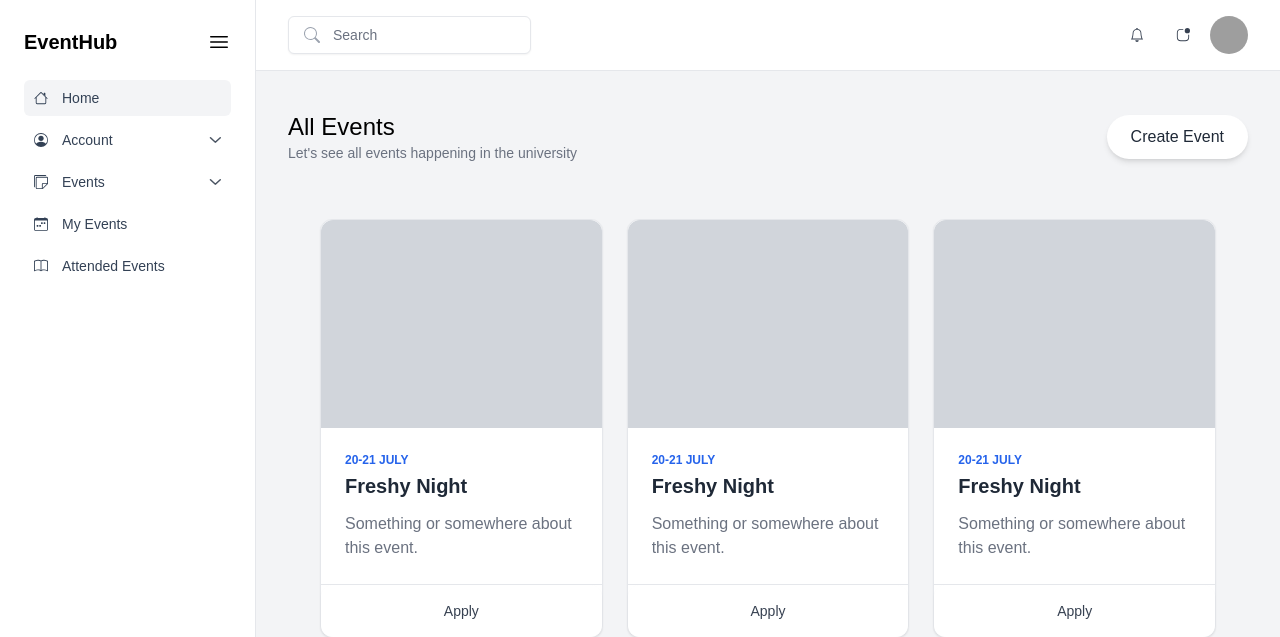
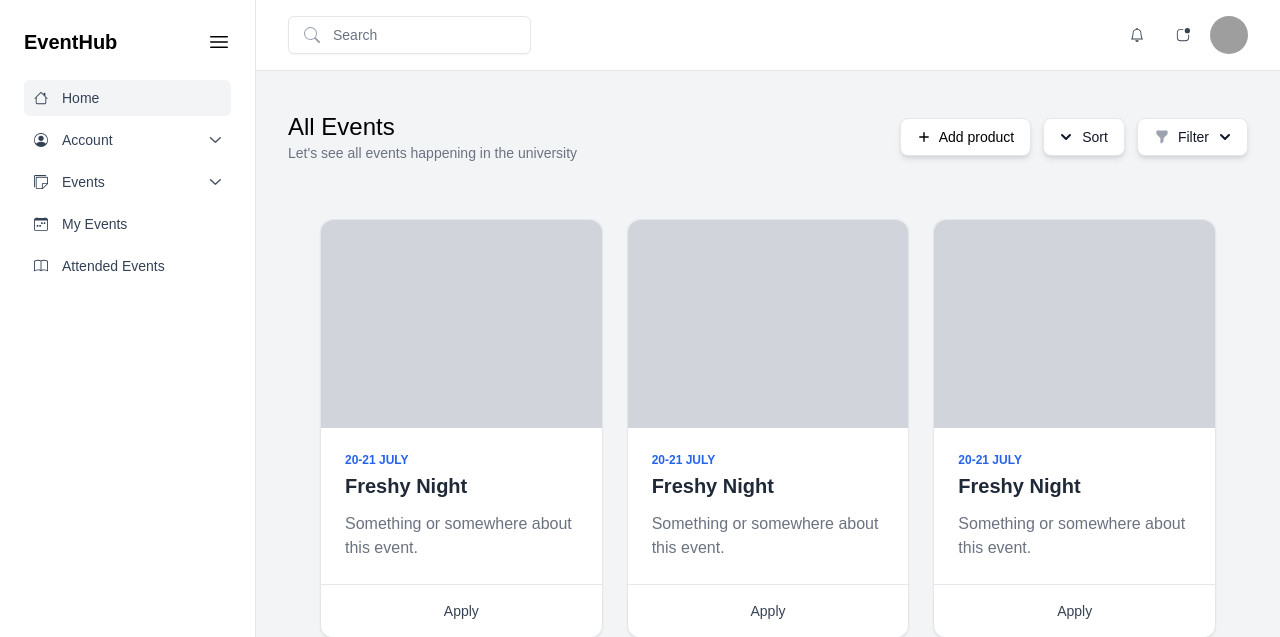
Before and after one commit to Kchanit/EventHub, a Laravel app: page /events in a window 1280 px wide. Shown: the top 637 px of the page. Run offline with Laravel 10, Linux system fonts and the light colour scheme; style sheets or scripts are compiled from the project's sources; grey boxes are pictures that could not be loaded.

Commit message:
add action buttons in events page

```diff
--- a/resources/views/events/index.blade.php
+++ b/resources/views/events/index.blade.php
@@ -12,12 +12,65 @@
                 Let's see all events happening in the university
             </p>
         </div>
-        <a href="{{ route('users.create-event') }}" class="py-2.5 px-6 bg-white text-gray-800 rounded-3xl inline-flex gap-x-2 content-center shadow-md">
-            <!-- <svg class="w-[20px] h-[20px] text-gray-800 " aria-hidden="true" xmlns="http://www.w3.org/2000/svg" fill="none" viewBox="0 0 18 18">
-                    <path stroke="currentColor" stroke-linecap="round" stroke-linejoin="round" stroke-width="2" d="M9 1v16M1 9h16" />
-                </svg> -->
-            Create Event
-        </a>
+
+        <div class="flex flex-col items-stretch justify-end flex-shrink-0 w-full space-y-2 md:w-auto md:flex-row md:space-y-0 md:items-center md:space-x-3">
+            <button type="button">
+                <a href="{{ route('users.create-event') }}" class="flex items-center justify-center px-4 py-2 text-sm font-medium text-black rounded-lg bg-white border border-gray-200 shadow-md md:w-auto focus:outline-none hover:bg-gray-100 hover:text-primary-700 focus:z-10 focus:ring-4 focus:ring-gray-200 dark:focus:ring-gray-700 dark:bg-gray-800 dark:text-gray-400 dark:border-gray-600 dark:hover:text-white dark:hover:bg-gray-700">
+
+                    <svg class="h-3.5 w-3.5 mr-2" fill="currentColor" viewbox="0 0 20 20" xmlns="http://www.w3.org/2000/svg" aria-hidden="true">
+                        <path clip-rule="evenodd" fill-rule="evenodd" d="M10 3a1 1 0 011 1v5h5a1 1 0 110 2h-5v5a1 1 0 11-2 0v-5H4a1 1 0 110-2h5V4a1 1 0 011-1z" />
+                    </svg>
+                    Add product
+                </a>
+            </button>
+            <div class="flex items-center w-full space-x-3 md:w-auto">
+                <button id="actionsDropdownButton" data-dropdown-toggle="actionsDropdown" class="flex items-center justify-center w-full px-4 py-2 text-sm font-medium text-gray-900 shadow-md bg-white border border-gray-200 rounded-lg md:w-auto focus:outline-none hover:bg-gray-100 hover:text-primary-700 focus:z-10 focus:ring-4 focus:ring-gray-200 dark:focus:ring-gray-700 dark:bg-gray-800 dark:text-gray-400 dark:border-gray-600 dark:hover:text-white dark:hover:bg-gray-700" type="button">
+                    <svg class="-ml-1 mr-1.5 w-5 h-5" fill="currentColor" viewbox="0 0 20 20" xmlns="http://www.w3.org/2000/svg" aria-hidden="true">
+                        <path clip-rule="evenodd" fill-rule="evenodd" d="M5.293 7.293a1 1 0 011.414 0L10 10.586l3.293-3.293a1 1 0 111.414 1.414l-4 4a1 1 0 01-1.414 0l-4-4a1 1 0 010-1.414z" />
+                    </svg>
+                    Sort
+                </button>
+                <div id="actionsDropdown" class="z-10 hidden bg-white divide-y divide-gray-100 rounded shadow w-44 dark:bg-gray-700 dark:divide-gray-600">
+                    <ul class="py-1 text-sm text-gray-700 dark:text-gray-200" aria-labelledby="actionsDropdownButton">
+                        <li>
+                            <a href="#" class="block px-4 py-2 hover:bg-gray-100 dark:hover:bg-gray-600 dark:hover:text-white">Date</a>
+                        </li>
+                    </ul>
+                    <div class="py-1">
+                        <a href="#" class="block px-4 py-2 text-sm text-gray-700 hover:bg-gray-100 dark:hover:bg-gray-600 dark:text-gray-200 dark:hover:text-white">Title</a>
+                    </div>
+                </div>
+                <button id="filterDropdownButton" data-dropdown-toggle="filterDropdown" class="flex items-center justify-center w-full px-4 py-2 text-sm font-medium shadow-md text-gray-900 bg-white border border-gray-200 rounded-lg md:w-auto focus:outline-none hover:bg-gray-100 hover:text-primary-700 focus:z-10 focus:ring-4 focus:ring-gray-200 dark:focus:ring-gray-700 dark:bg-gray-800 dark:text-gray-400 dark:border-gray-600 dark:hover:text-white dark:hover:bg-gray-700" type="button">
+                    <svg xmlns="http://www.w3.org/2000/svg" aria-hidden="true" class="w-4 h-4 mr-2 text-gray-400" viewbox="0 0 20 20" fill="currentColor">
+                        <path fill-rule="evenodd" d="M3 3a1 1 0 011-1h12a1 1 0 011 1v3a1 1 0 01-.293.707L12 11.414V15a1 1 0 01-.293.707l-2 2A1 1 0 018 17v-5.586L3.293 6.707A1 1 0 013 6V3z" clip-rule="evenodd" />
+                    </svg>
+                    Filter
+                    <svg class="-mr-1 ml-1.5 w-5 h-5" fill="currentColor" viewbox="0 0 20 20" xmlns="http://www.w3.org/2000/svg" aria-hidden="true">
+                        <path clip-rule="evenodd" fill-rule="evenodd" d="M5.293 7.293a1 1 0 011.414 0L10 10.586l3.293-3.293a1 1 0 111.414 1.414l-4 4a1 1 0 01-1.414 0l-4-4a1 1 0 010-1.414z" />
+                    </svg>
+                </button>
+                <!-- Dropdown menu -->
+                <div id="filterDropdown" class="z-10 hidden w-48 p-3 bg-white rounded-lg shadow dark:bg-gray-700">
+                    <h6 class="mb-3 text-sm font-medium text-gray-900 dark:text-white">
+                        Type
+                    </h6>
+                    <ul class="space-y-2 text-sm" aria-labelledby="dropdownDefault">
+                        <li class="flex items-center">
+                            <input id="Eligible" type="checkbox" value="" checked class="w-4 h-4 bg-gray-100 border-gray-300 rounded text-primary-600 focus:ring-primary-500 dark:focus:ring-primary-600 dark:ring-offset-gray-700 focus:ring-2 dark:bg-gray-600 dark:border-gray-500" />
+                            <label for="Eligible" class="ml-2 text-sm font-medium text-gray-900 dark:text-gray-100">
+                                Eligible
+                            </label>
+                        </li>
+                        <li class="flex items-center">
+                            <input id="Ineligible" type="checkbox" value="" class="w-4 h-4 bg-gray-100 border-gray-300 rounded text-primary-600 focus:ring-primary-500 dark:focus:ring-primary-600 dark:ring-offset-gray-700 focus:ring-2 dark:bg-gray-600 dark:border-gray-500" />
+                            <label for="Ineligible" class="ml-2 text-sm font-medium text-gray-900 dark:text-gray-100">
+                                Ineligible
+                            </label>
+                        </li>
+                    </ul>
+                </div>
+            </div>
+        </div>
     </div>
 
     <!-- Event Cards -->
```
